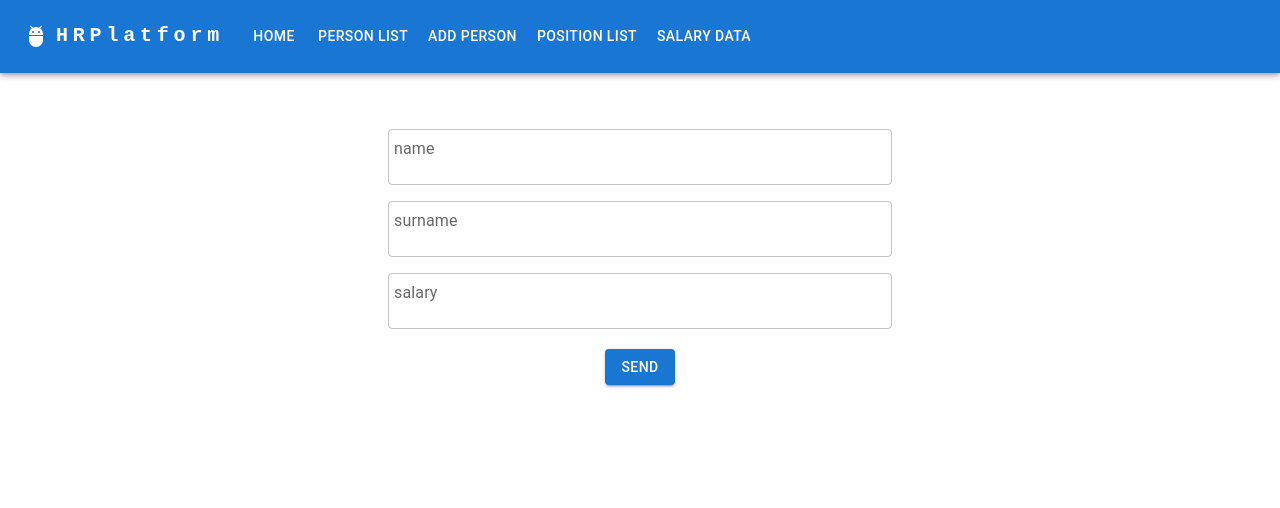
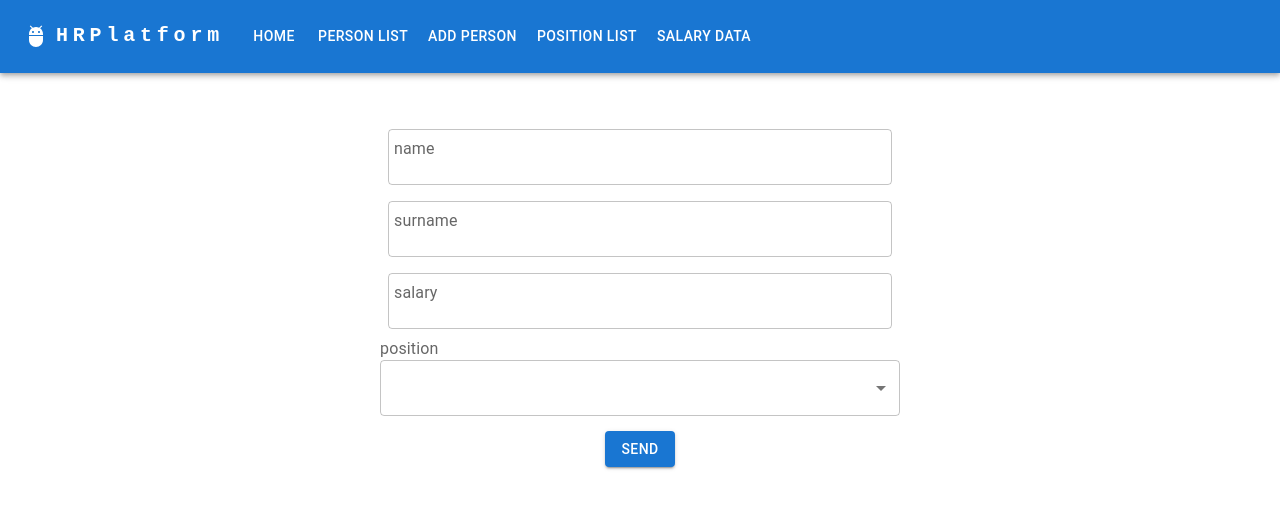
Before and after one commit to chimny/HRPlatformFrontEnd, a React (Create React App) app: page /persons/addPerson in a window 1280 px wide. Shown: the top 508 px of the page. Built offline with nearby package versions, Linux system fonts and the light colour scheme.

Commit message:
updated form update value

```diff
--- a/src/components/AddPerson/AddPerson.tsx
+++ b/src/components/AddPerson/AddPerson.tsx
@@ -19,6 +19,7 @@ import {AddPersonType} from "./interface/formInterface";
 import {positionList} from "../../data/positionList";
 import {response, validationFunction} from "./functions/validationFunction";
 import {FormInterface, SingleInput} from "./SingleInput";
+import {useSelector} from "react-redux";
 
 
 export const AddPerson = () => {
@@ -31,11 +32,16 @@ export const AddPerson = () => {
     };
 
 
-    const updatedInitialState: FormInterface[] = [{label:'name',value:'',error:false,typeError:'',inputFieldType:'textField'},
-        {label:'surname',value:'',error:false,typeError:'',inputFieldType:'textField'},
-        {label:'salary',value:'',error:false,typeError:'',inputFieldType:'textField'},
-        {label:'position',value:'',error:false,typeError:'',inputFieldType:'select'},
+    const updatedInitialState: FormInterface[] = [{label:'name',value:'',error:false,errorMessage:'',inputFieldType:'textField'},
+        {label:'surname',value:'',error:false,errorMessage:'',inputFieldType:'textField'},
+        {label:'salary',value:'',error:false,errorMessage:'',inputFieldType:'textField'},
+        {label:'position',value:'',error:false,errorMessage:'',inputFieldType:'select'},
     ]
+
+
+    const reduxValue : FormInterface[] = useSelector((state:any) => state.addPersonForm);
+
+    console.log(reduxValue)
 
 
     const initialSeverityStatusState: SeverityStatus = {
@@ -43,14 +49,12 @@ export const AddPerson = () => {
         message: 'unexpected error, please try again later'
     }
 
-
     const [form, setForm] = useState<AddPersonType>(initialState);
     const [loading, setLoading] = useState<boolean>(false);
     const [open, setOpen] = useState<boolean>(false);
     const [severityStatus, setSeverityStatus] = useState<SeverityStatus>(initialSeverityStatusState)
 
-    //@todo fast example, rewrite to handle it onSubmit or on change
-    const [name,setName] = useState<response>({error:false,typeError:''})
+
 
     const handleClick = () => {
         setOpen(true);
@@ -66,8 +70,9 @@ export const AddPerson = () => {
 
     const sendForm = async (e: FormEvent) => {
 
-        //@todo fast example
-        setName (validationFunction('name',form.name))
+
+        //@todo validation function
+        // setName (validationFunction('name',form.name))
 
 
 
@@ -107,59 +112,16 @@ export const AddPerson = () => {
     return (<Container
             maxWidth="sm" sx={{padding: '20px'}}
         >
-            <div className={'styledForm'}
-                 // fullWidth={true}
-            >
+            <form className={'styledForm'}>
 
-                {updatedInitialState.map(({label,value,error,typeError,inputFieldType})=>{
+                {reduxValue.map(({label,value,error,errorMessage,inputFieldType})=>{
                     return(
-                        <SingleInput key={label} label={label} value={value} typeError={typeError} inputFieldType={inputFieldType}  error={error} />
+                        <SingleInput key={label} label={label} value={value} errorMessage={errorMessage} inputFieldType={inputFieldType} error={error} />
                     )
                 })}
 
-                {/*<TextField error={name.error}   helperText={name.typeError} id="outlined-basic" label="Name" variant="outlined" value={form.name} sx={{padding: '8px'}}*/}
-                {/*           onChange={e => updateForm('name', e.target.value, form, setForm)}/>*/}
-
-                {/*<TextField  id="outlined-basic" label="Surname" variant="outlined" value={form.surName}*/}
-                {/*           sx={{padding: '8px'}}*/}
-                {/*           onChange={e => updateForm('surName', e.target.value, form, setForm)}/>*/}
-
-                {/*<TextField  id="outlined-basic" label="Salary" variant="outlined" value={form.salary}*/}
-                {/*           sx={{padding: '8px'}}*/}
-                {/*           onChange={e => updateForm('salary', e.target.value, form, setForm)}/>*/}
-
-                {/*<FormControl className={'styledForm'} fullWidth={true}*/}
-                {/*             // error*/}
-                {/*>*/}
-                {/*<FormLabel id="position-label"   >Position</FormLabel>*/}
-                {/*<Select*/}
-                {/*    // error*/}
-                {/*    labelId="position-label"*/}
-                {/*    id="demo-simple-select"*/}
-                {/*    value={form.position}*/}
-                {/*    label="Position"*/}
-                {/*    onChange={e => updateForm('position', e.target.value, form, setForm)}*/}
-                {/*    renderValue={(selected) => {*/}
-                {/*        if (selected.length === 0) {*/}
-                {/*            return <em>Position</em>;*/}
-                {/*        }*/}
-
-                {/*        return selected;*/}
-                {/*    }}*/}
-                {/*>*/}
-
-                {/*    {positionList.map((position) => {*/}
-                {/*        return (*/}
-                {/*            <MenuItem key={position} value={position}>{position}</MenuItem>*/}
-                {/*        )*/}
-                {/*    })}*/}
-
-
-                {/*</Select>*/}
-                {/*    /!*<FormHelperText>Please choose the position</FormHelperText>*!/*/}
-                {/*</FormControl>*/}
                 <Button variant="contained" sx={{margin: '12px auto'}} onClick={sendForm}>Send</Button>
-            </div>
+            </form>
 
             <Snackbar open={open} autoHideDuration={8000} onClose={handleClose}>
 
--- a/src/components/AddPerson/SingleInput.tsx
+++ b/src/components/AddPerson/SingleInput.tsx
@@ -1,16 +1,17 @@
 import TextField from "@mui/material/TextField";
-import {updateForm} from "../../Utils/functions/updateForm";
 import * as React from "react";
-import {FormControl, FormLabel} from "@mui/material";
+import {FormControl, FormHelperText, FormLabel} from "@mui/material";
 import Select from "@mui/material/Select";
 import {positionList} from "../../data/positionList";
 import MenuItem from "@mui/material/MenuItem";
+import {useDispatch} from "react-redux";
+import {updateForm} from "../../redux/slices/formSlice";
 
 export interface FormInterface {
     label: string;
     value: string | '' | number;
     error: boolean;
-    typeError: string;
+    errorMessage: string;
     inputFieldType: 'textField' | 'select'
 }
 
@@ -18,34 +19,39 @@ export interface FormInterface {
 export const SingleInput = (props: FormInterface) => {
 
 
-    const {error, typeError, value, label, inputFieldType} = props
+
+    const {error, errorMessage, value, label, inputFieldType} = props;
+
+    const dispatch = useDispatch();
 
 
     if (inputFieldType === 'textField') {
         return (
-            <TextField error={error} helperText={typeError} id="outlined-basic" label={label} variant="outlined"
+            <TextField error={error} helperText={errorMessage} id="outlined-basic" label={label} variant="outlined"
                        value={value} sx={{padding: '8px'}}
-                // onChange={e => updateForm('name', e.target.value, form, setForm)}
+                       onChange={e => dispatch(updateForm({label,value: e.target.value}))}
             />
         )
     }
 
     if (inputFieldType === 'select') {
+
+        return (
             <FormControl className={'styledForm'} fullWidth={true}
                 // error
             >
-            <FormLabel id="position-label">Position</FormLabel>
+                <FormLabel id="position-label">position</FormLabel>
                 <Select
                     // error
                     labelId="position-label"
                     id="demo-simple-select"
                     value={value}
-                label="Position"
-                // onChange={e => updateForm('position', e.target.value, form, setForm)}
+                    label="position"
+                    onChange={e => dispatch(updateForm({label,value: e.target.value}))}
                     renderValue={(selected) => {
-                    // if (selected.length === 0) {
-                    //     return <em>Position</em>;
-                    // }
+                        if (typeof selected === "string" && selected.length === 0) {
+                            return <em>Position</em>;
+                        }
 
                         return selected;
                     }}
@@ -59,8 +65,9 @@ export const SingleInput = (props: FormInterface) => {
 
 
                 </Select>
-            {/*<FormHelperText>Please choose the position</FormHelperText>*/}
+                <FormHelperText>{errorMessage}</FormHelperText>
             </FormControl>
+        )
     }
 
 
--- /dev/null
+++ b/src/redux/slices/formSlice.ts
@@ -0,0 +1,47 @@
+import {createAsyncThunk, createSlice} from "@reduxjs/toolkit"
+import {FormInterface} from "../../components/AddPerson/SingleInput";
+import { InsertedPersonRes } from "../../../../backend/types/person";
+
+
+
+const initialState: FormInterface[] = [{label:'name',value:'',error:false,errorMessage:'',inputFieldType:'textField'},
+    {label:'surname',value:'',error:false,errorMessage:'',inputFieldType:'textField'},
+    {label:'salary',value:'',error:false,errorMessage:'',inputFieldType:'textField'},
+    {label:'position',value:'',error:false,errorMessage:'',inputFieldType:'select'},
+]
+
+
+
+
+export const submitPerson = createAsyncThunk(
+    'personForm/submitPerson',
+    async () => {
+            const res = await fetch(`http://localhost:3001/addPerson`, {
+                method: 'POST',
+                headers: {
+                    'Content-Type': 'application/json',
+                },
+                body: JSON.stringify(initialState),
+            });
+            const responseMes: InsertedPersonRes = await res.json();
+
+    }
+)
+
+
+
+export const formSlice = createSlice({
+    name: 'personForm',
+    initialState,
+    reducers: {
+
+        updateForm: (state, {payload}) => {
+            const {label,value} = payload;
+            return state.map(el => el.label === label ? {...el,value:value}: {...el})
+        }
+    },
+})
+
+export const {updateForm} = formSlice.actions;
+
+export default formSlice.reducer
--- a/src/redux/store/store.ts
+++ b/src/redux/store/store.ts
@@ -1,10 +1,12 @@
 import {configureStore} from "@reduxjs/toolkit";
-import personReducer from '../slices/personSlice'
+import personReducer from '../slices/personSlice';
+import formReducer from '../slices/formSlice';
 import {StoreInterface} from "./storeType";
 
 export const store  = configureStore({
     reducer:{
-        personList: personReducer
+        personList: personReducer,
+        addPersonForm: formReducer
     }
 })
 
--- a/src/redux/store/storeType.ts
+++ b/src/redux/store/storeType.ts
@@ -1,4 +1,5 @@
 import {PersonEntity} from "../../../../backend/types/person";
+import {FormInterface} from "../../components/AddPerson/SingleInput";
 
 
 export interface  UsersState {
@@ -8,5 +9,6 @@ export interface  UsersState {
 
 
 export interface StoreInterface {
-    personList: UsersState
+    personList: UsersState,
+    addPersonForm: FormInterface[]
 }
```
Also changed, not shown: src/components/AddPerson/oldPersonComponent.tsx (added, +57 -0 lines). Lines whose indentation alone changed are shown as unchanged.
